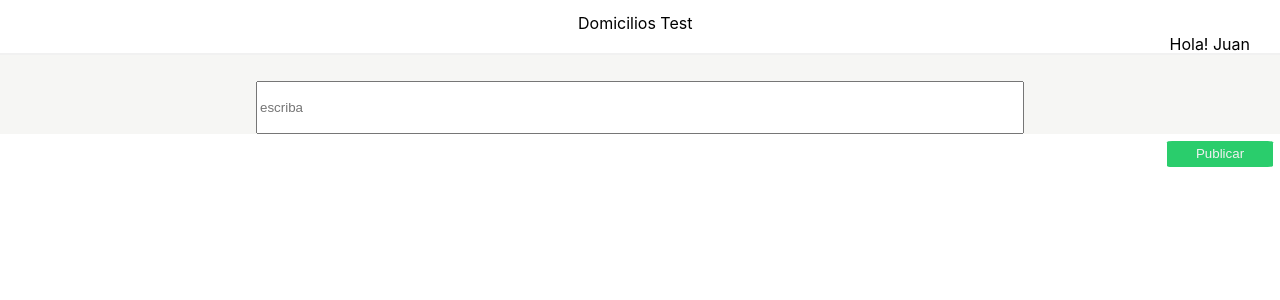
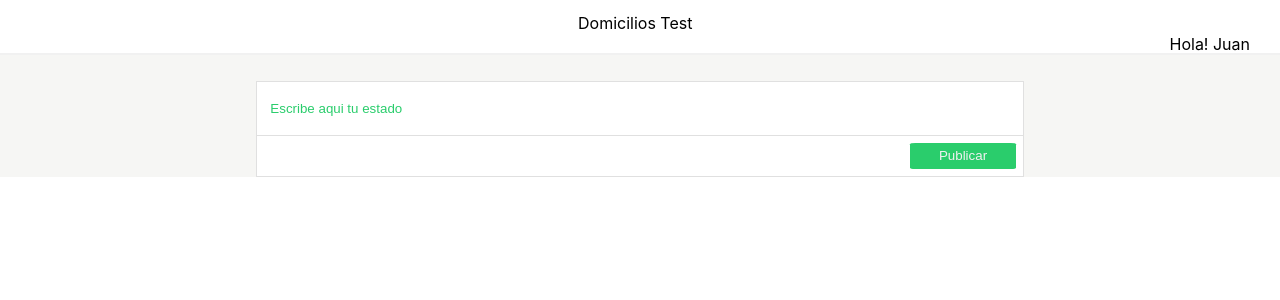
Before and after one commit to andrespaez16/merqueo-post, a React (Create React App) app in the folder merqueo-test/: page / in a window 1280 px wide. Shown: the top 300 px of the page. Built offline with nearby package versions, Linux system fonts and the light colour scheme.

Commit message:
ready styles box post

```diff
--- a/merqueo-test/src/App.js
+++ b/merqueo-test/src/App.js
@@ -9,6 +9,7 @@ height: 100 em;
 width:100 em;
 .sub-container{
   margin: 2% 20%;
+  border: solid 1px #e0e0e0
 }
 `
 
--- a/merqueo-test/src/components/coment.jsx
+++ b/merqueo-test/src/components/coment.jsx
@@ -6,15 +6,18 @@ const Post = styled.div`
   display: flex;
   justify-content: center;
   flex-direction: column;
+  color: #2acd6c;
   .post-write {
     width: 100%;
     height: 4em;
-    border: 1px grey #e0e0e0;
+    border: none;
+    padding:1em;
+    ::placeholder{
+        color:#2acd6c;
+    }
   }
-  .send{
-    position: absolute;
+  .send {
     width: 8em;
-    right:0;
     height: 2em;
     background: #2acd6c;
     color: #f1f1f1;
@@ -22,16 +25,24 @@ const Post = styled.div`
     border-radius: 5%;
     border: none;
   }
+  .content-button {
+    width: 100%;
+    background: #ffff;
+    border-top: 1px #e0e0e0 solid;
+    display: flex;
+    flex-direction: row-reverse;
+  }
 `
 
 const Coment = () => {
   return (
     <Post>
-      <input className='post-write' type='text' placeholder='escriba' />
-      <div>
+      <input className='post-write' type='text' placeholder='Escribe aqui tu estado' />
+      <div className='content-button'>
         <button className='send'>Publicar</button>
       </div>
     </Post>
+
   )
 }
 export default Coment
```
Also changed, not shown: 1 other file (tests, documents, lock files or other folders).
